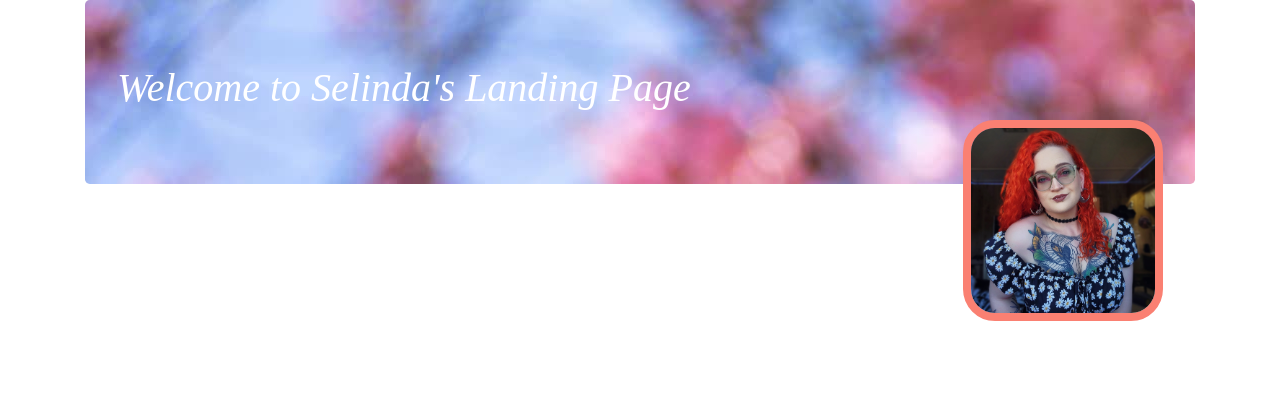
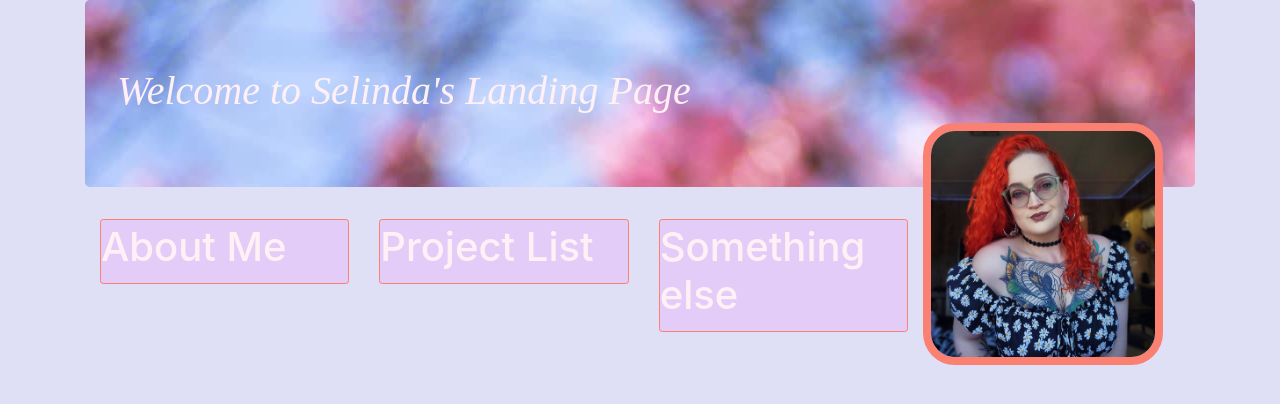
Before and after one commit to selinda-c/independent1, a plain HTML site: page index.html in a window 1280 px wide. Drawn offline with Linux system fonts and the light colour scheme.

Commit message:
Add columns and styles

```diff
--- a/css/styles.css
+++ b/css/styles.css
@@ -0,0 +1,14 @@
+h1 {
+  color: lavenderblush;
+  margin-top: .2rem;
+}
+
+.card {
+  border: .085rem solid salmon;
+  border-radius: .2rem;
+  background-color: rgb(227, 205, 248);
+}
+
+body {
+  background-color: rgb(223, 223, 246);
+}
--- a/index.html
+++ b/index.html
@@ -9,7 +9,24 @@
   <div class="container">
     <div class="jumbotron" style="background-image: url('img/background.jpg")>
       <h1>Welcome to Selinda's Landing Page</h1>
-      <img src="img/pfp.jpg" width="200px">
+      <img src="img/pfp.jpg">
+    </div>
+    <div class="row">
+      <div class="col-md-4">
+        <div class="card">
+          <h1 class="card-title">About Me</h1>
+        </div>
+      </div>
+      <div class="col-md-4">
+        <div class="card">
+          <h1 class="card-title">Project List</h1>
+        </div>
+      </div>
+      <div class="col-md-4">
+        <div class="card">
+          <h1 class="card-title">Something else</h1>
+        </div>
+      </div>
     </div>
   </div>
 </body>
```
Also changed, not shown: css/bootstrap.css.
